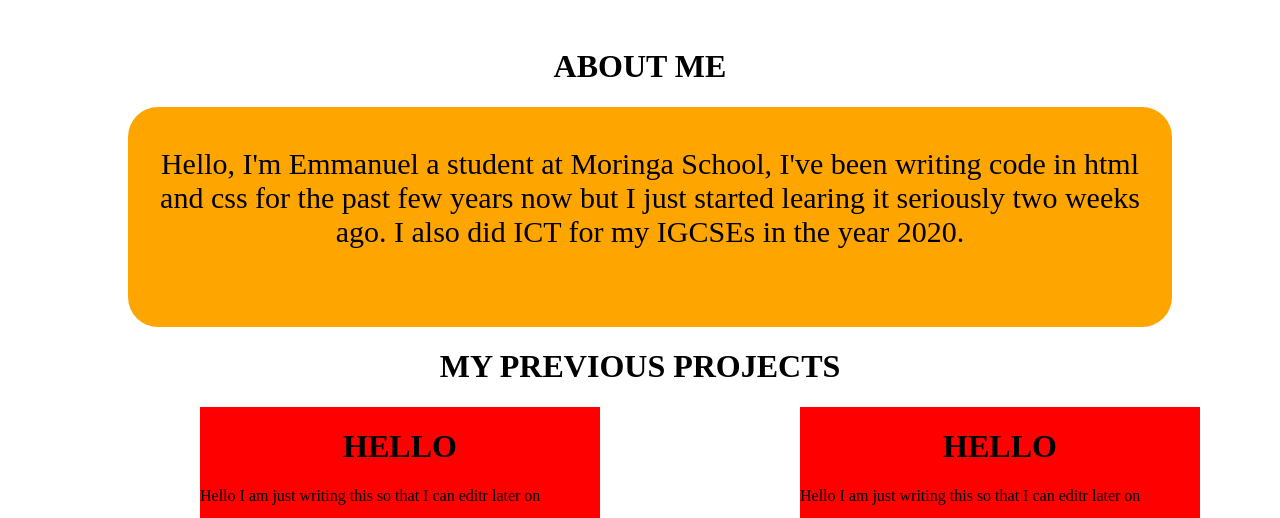
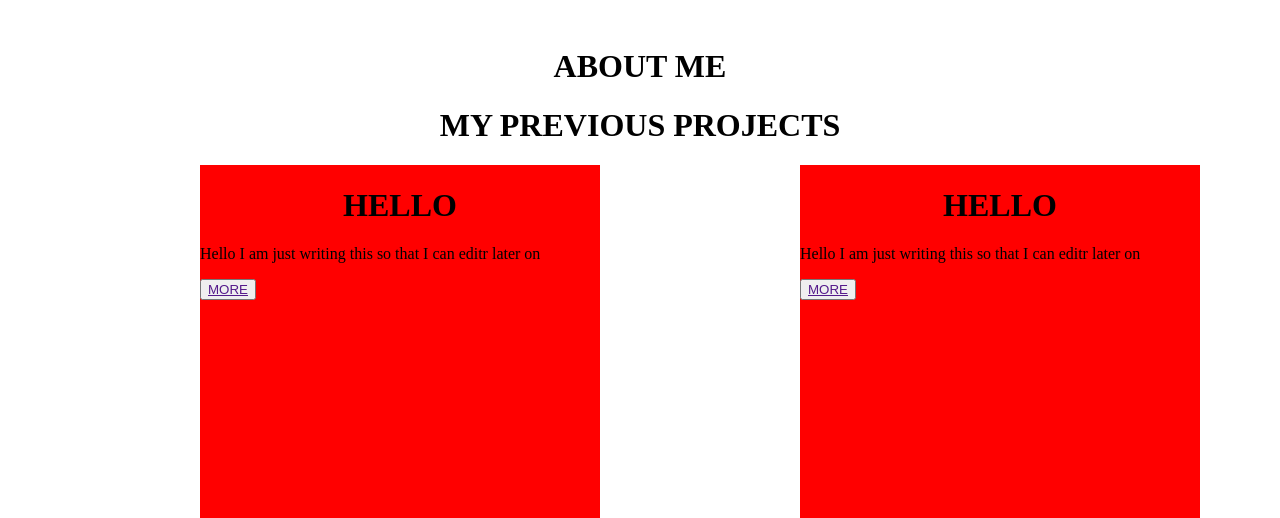
Before and after one commit to tevislin/emmanuel, a plain HTML site: page index.html in a window 1280 px wide. Shown: the part 765-1283 px from the top of the page. Drawn offline with Linux system fonts and the light colour scheme.

Commit message:
Removed old about me text and all its edits

```diff
--- a/css/style.css
+++ b/css/style.css
@@ -86,35 +86,6 @@ body {
   align-items: center;
 }
 
-.aboutme nav {
-  width: 40%;
-}
-.aboutbox {
-  width: 80%;
-  margin-left: 10%;
-  padding: 10px;
-  text-align: center;
-  border-color: black;
-  height: 200px;
-  border: 2px;
-  background-color: orange;
-  border-radius: 30px;
-}
-
-.aboutbox p {
-  font-size: 30px;
-}
-
-.aboutbox:hover p {
-  font-size: 33px;
-}
-
-.aboutbox:hover {
-  width: 88%;
-  height: 220px;
-  font-size: 33px;
-  margin-left: 5%;
-}
 /*PREVIOUS PROJECTS*/
 .previousprojects h1 {
   text-align: center;
--- a/index.html
+++ b/index.html
@@ -39,14 +39,8 @@
     <!--ABOUT ME-->
     <div class="aboutme">
       <h1>ABOUT ME</h1>
-      <div class="aboutbox">
-        <p>
-          Hello, I'm Emmanuel a student at Moringa School, I've been writing
-          code in html and css for the past few years now but I just started
-          learing it seriously two weeks ago. I also did ICT for my IGCSEs in
-          the year 2020.
-        </p>
-      </div>
+
+
     </div>
     <!--MY PREVIOUS PROJECTS-->
     <div class="previousprojects">
```
Also changed, not shown: pics/aboutme.png (added).
